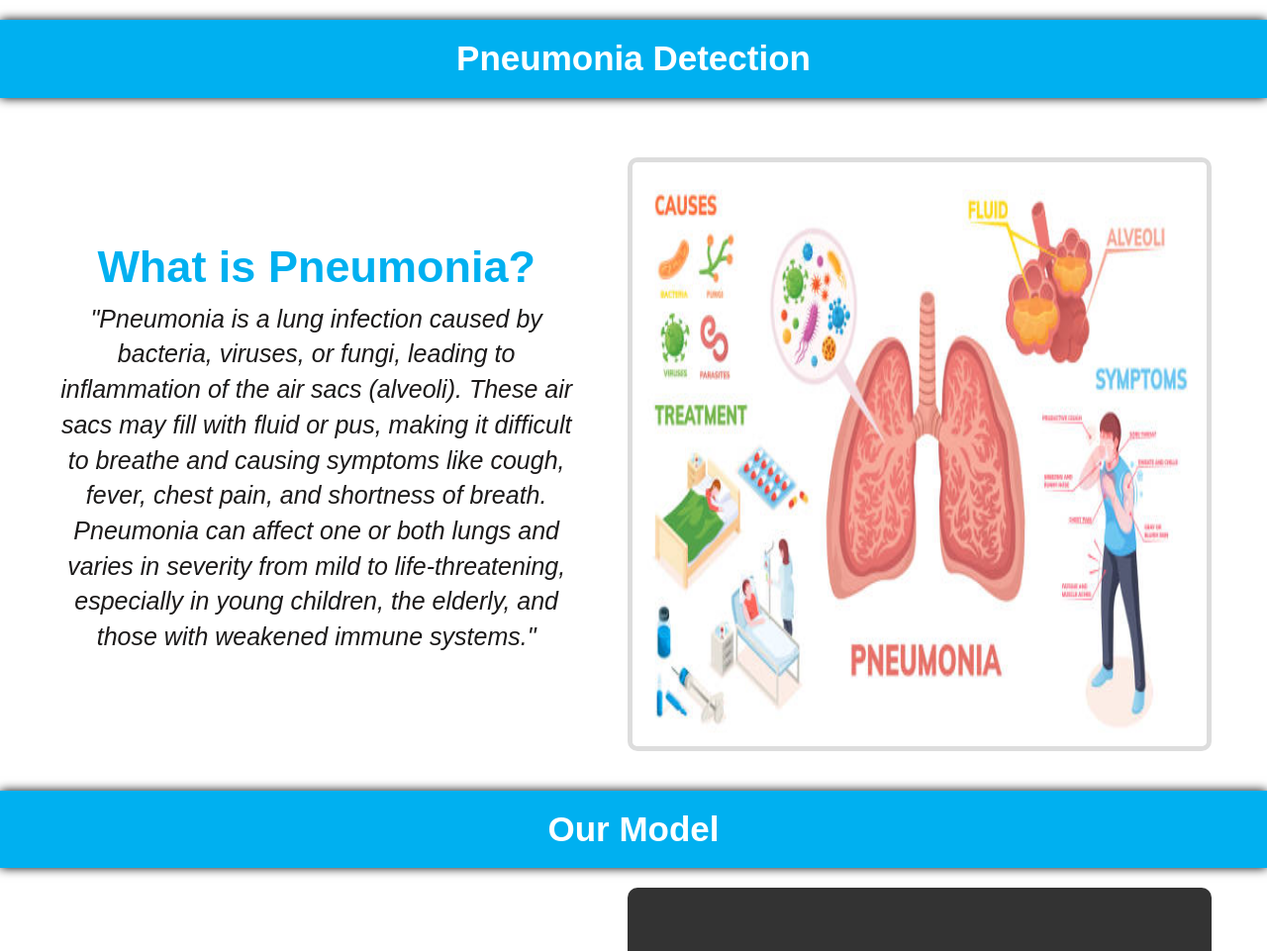
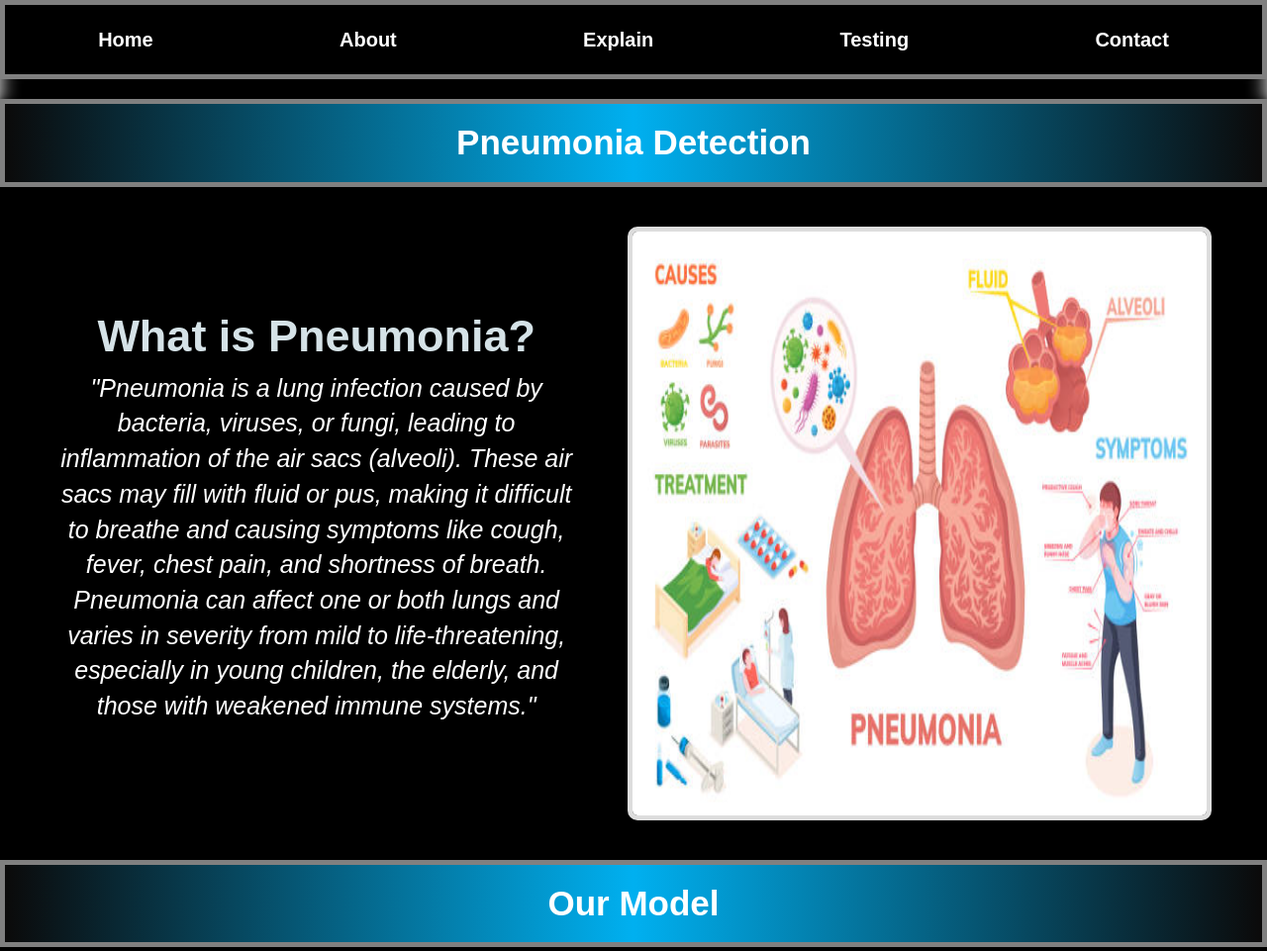
Before and after one commit to piyushgupta246/Pneumonia-detection, a Flask app: page / in a window 1280 px wide. Shown: the top 961 px of the page at 99% size. Run offline with Flask 3, Linux system fonts and the light colour scheme; some libraries are stand-ins or nearby versions; grey boxes are pictures that could not be loaded.

Commit message:
Update index.html

```diff
--- a/templates/index.html
+++ b/templates/index.html
@@ -8,16 +8,46 @@
   <script src="https://ajax.googleapis.com/ajax/libs/jquery/3.5.1/jquery.min.js"></script>
   <script src="https://maxcdn.bootstrapcdn.com/bootstrap/3.4.1/js/bootstrap.min.js"></script>
   <style>
-    /* Global Styling */
+    header {
+        background-color: black;
+        height: 80px;
+        display: flex;
+        justify-content: space-around; /* Distribute <p> elements evenly */
+        align-items: center; /* Vertically center the content */
+        border: 5px solid gray;
+        position: fixed; /* Keeps the header fixed at the top */
+        width: 100%;
+        top: 0;
+        z-index: 1000; /* Ensures header is on top of other elements */
+    }
+
+    header p {
+        font-size: 20px;
+        font-weight: bold;
+        padding: 20px;
+        margin: 0;
+    }
+
+    header p a {
+        color: white; /* Ensure the links are visible */
+        text-decoration: none;
+    }
+
     body {
         font-family: Arial, sans-serif;
         color: #333;
         margin: 0;
-    padding: 0;
+        padding-top: 100px; /* Added padding so content doesn't get hidden under the header */
         min-height: 100vh;
         overflow-x: hidden;
     }
 
+h1 {
+    margin: 0;
+    font-size: 2.5em;
+    background: linear-gradient(to right, rgb(11, 10, 10), #00B0F0, rgb(11, 10, 10));
+    border: 5px solid gray;
+}
 .content {
     width: 100%;
     margin: 0 auto;
@@ -25,11 +55,18 @@ body {
     display: flex;
     align-items: center;
     justify-content: space-between;
+    background-color: black;
     flex-wrap: wrap; /* Makes the content stack on smaller screens */
 }
 
+.container{
+    border-radius: 10px;
+    background: linear-gradient(to right, rgb(11, 10, 10), #00B0F0, rgb(11, 10, 10));
+    position: relative;
+
+}
 #about1 {
-    color: rgb(27, 25, 25);
+    color: white;
     padding: 20px;
     font-size: 25px;
     text-align: center;
@@ -41,7 +78,7 @@ body {
 #about1 h2 {
     font-weight: bold;
     font-size: 45px;
-    color: #00B0F0;
+    color: #d5e2e7;
 }
 
 #about2 img, #about2 video {
@@ -56,12 +93,6 @@ body {
     border-radius: 10px;
 }
 
-.container {
-    background: rgba(255, 255, 255, 0.8);
-    border-radius: 10px;
-    background: linear-gradient(to right, rgb(11, 10, 10), #00B0F0, rgb(11, 10, 10));
-    position: relative;
-}linear
 
 .blurred-background {
     position: fixed;
@@ -72,6 +103,7 @@ body {
     background: inherit;
     filter: blur(10px);
     z-index: -1;
+    background-color: black;
 }
 
 .jumbotron {
@@ -88,10 +120,7 @@ body {
     box-shadow: 0 0 10px rgb(0, 0, 0);
 }
 
-h1 {
-    margin: 0;
-    font-size: 2.5em;
-}
+
 
 form {
     background: #fff;
@@ -141,12 +170,15 @@ img {
 }
 
 .prediction h2 {
-    background-color: #0024f0;
+    background-color: #036d4d;
     padding: 10px;
     text-align: center;
     border-radius: 10px;
     font-weight: bold;
     color: white;
+}
+.prediction h2:hover{
+    background-color:#197c5e ;
 }
 
 /* Media Queries for Responsive Design */
@@ -181,11 +213,16 @@ img {
   </style>
 </head>
 <body>
-    <br>
+    <header>
+        <p id="p1"><a href="#">Home</a></p>
+        <p id="p1"><a href="#">About</a></p>
+        <p id="p1"><a href="#">Explain</a></p>
+        <p id="p1"><a href="#">Testing</a></p>
+        <p id="p1"><a href="#">Contact</a></p>
 
+    </header>
 <!-- Section at the top of the page -->
 <h1 class="jumbotron bg-primary">Pneumonia Detection</h1>
-<br>
 <section>
     <div class="content row">
         <div id="about1" class="col-md-6">
@@ -215,9 +252,9 @@ img {
 
 <!-- Form Section Below -->
 <section>
-    <div class="blurred-background"></div>
     <h1 class="jumbotron bg-primary">Let's Test</h1>
     <br>
+    <div class="blurred-background"></div>
     <div class="container">
         <br><br>
         <form class="form-horizontal" action="/submit" method="post" enctype="multipart/form-data">
@@ -241,6 +278,9 @@ img {
         </div>
     </div>
 </section>
+<br>
+<h1 class="jumbotron bg-primary">Thankyou for Visiting</h1>
+
 
 </body>
 </html>
```
Lines whose indentation alone changed are shown as unchanged.
